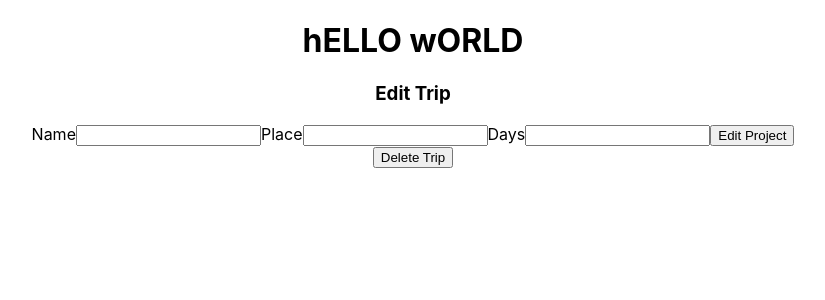
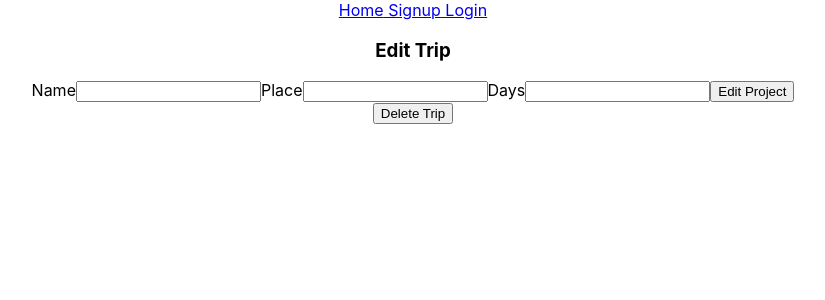
Before and after one commit to asephkhan/project_3_client, a React (Create React App) app: page /trips/edit/1 in a window 1280 px wide. Shown: the top 300 px of the page, without its empty margins (227-1052 px from the left). Built offline with nearby package versions, Linux system fonts and the light colour scheme; no server answers.

Commit message:
updated the nav bar

```diff
--- a/package.json
+++ b/package.json
@@ -7,6 +7,7 @@
     "@testing-library/react": "^12.1.3",
     "@testing-library/user-event": "^13.5.0",
     "amadeus": "^5.7.1",
+    "antd": "^4.19.2",
     "axios": "^0.26.0",
     "dotenv": "^16.0.0",
     "react": "^17.0.2",
--- a/src/App.js
+++ b/src/App.js
@@ -1,22 +1,54 @@
- import "./App.css";
- import React from "react";
- /* import { Routes, Route } from "react-router-dom";  */
-
-import Pages from "./Pages/Pages";
+import "./App.css";
+import React from "react";
+import Home from "./Pages/Home/Home";
+import LoginPage from "./Pages/LoginPage/LoginPage";
+import SignupPage from "./Pages/SignupPage/SignupPage";
+import { Routes, Route } from "react-router-dom";
+import IsAnon from "./Components/IsAnon/IsAnnon";
+import Navbar from "./Components/Navbar/Navbar";
+import IsPrivate from "./Components/IsPrivate/IsPrivate";
+import EditTrip from "./Pages/EditTrip/EditTrip";
+import Trips from "./Pages/Trips/Trips";
+import TripDetails from "./Pages/TripDetails/TripDetails";
 
 function App() {
-  return (
-    <div className="App">
-    <h1> hELLO wORLD</h1>
+  return <div className="App">
+  <Navbar />
+
+<Routes>
+<Route path="/" element={<Home />} />
 
 
-   <Pages />
+<Route path="/trips" element={
+            <IsPrivate>
+              <Trips/>
+            </IsPrivate>
+          }/>
+
+<Route path="/trips/:tripId" element={
+            <IsPrivate>
+              <TripDetails/>
+            </IsPrivate>
+          }
+        />
+
+<Route path="/trips/edit/:tripId" element={<EditTrip />} />
 
 
+<Route path="/signup"element={
+            <IsAnon>
+              <SignupPage />
+            </IsAnon>
+          } />
 
+        <Route path="/login" element={
+           <IsAnon>
+            <LoginPage />
+           </IsAnon> } />
 
-    </div>
-  );
+</Routes>
+
+  </div>;
 }
 
 export default App;
--- a/src/Components/AllFlights/AllFlights.jsx
+++ /dev/null
@@ -1,9 +0,0 @@
-import React from 'react'
-
-function AllFlights() {
-  return (
-    <div>AllFlights</div>
-  )
-}
-
-export default AllFlights
--- /dev/null
+++ b/src/Components/Navbar/Navbar.jsx
@@ -0,0 +1,31 @@
+import React, { useContext } from 'react';
+
+import { Link } from 'react-router-dom';
+import { AuthContext } from '../../context/auth.context';
+
+function Navbar() {
+
+  const { loggedIn, user, logoutUser } = useContext(AuthContext);
+  return (
+    <nav className={'Navbar '}>
+      <Link to="/"> Home</Link>
+      {loggedIn && (
+        <>
+          <Link to="/trips"> My Trips </Link>
+          {user.username}
+          <button onClick={logoutUser}>Logout</button>
+        </>
+      )}
+
+      {!loggedIn && (
+        <>
+          <Link to="/signup"> Signup</Link>
+          <Link to="/login"> Login</Link>
+        </>
+      )}
+
+    </nav>
+  );
+}
+
+export default Navbar;
--- a/src/Components/PopularFlights/PopularFlights.jsx
+++ /dev/null
@@ -1,9 +0,0 @@
-import React from 'react'
-
-function PopularFlights() {
-  return (
-    <div> PopularFlights </div>
-  )
-}
-
-export default PopularFlights
--- a/src/Pages/Home/Home.jsx
+++ b/src/Pages/Home/Home.jsx
@@ -1,15 +1,11 @@
-import AllFlights from "../../Components/AllFlights/AllFlights";
-import PopularFlights from "../../Components/PopularFlights/PopularFlights"
+import React from 'react';
 
-import React from 'react';
-import LoginPage from '../LoginPage/LoginPage';
 
 function Home() {
   return (
     <div>
+     <h1> Welcome to travel diary </h1>
 
-
-     <PopularFlights />
     </div>
   )
 }
--- a/src/Pages/Pages.jsx
+++ /dev/null
@@ -1,57 +0,0 @@
-import React from "react";
-import Home from "../Pages/Home/Home";
-import LoginPage from "./LoginPage/LoginPage";
-import SignupPage from "./SignupPage/SignupPage";
-import { Routes, Route } from "react-router-dom";
-import IsAnon from "../Components/IsAnon/IsAnnon";
-import AllFlights from "../Components/AllFlights/AllFlights";
-import IsPrivate from "../Components/IsPrivate/IsPrivate";
-import EditTrip from "./EditTrip/EditTrip";
-import Trips from "./Trips/Trips";
-import TripDetails from "./TripDetails/TripDetails";
-function Pages() {
-  return (
-    <div>
-
-
-      <Routes>
-        <Route path="/" element={<Home />} />
-        <Route path='/flights' element={<AllFlights />} />
-
-         <Route
-          path="/trips"
-          element={
-            <IsPrivate>
-              <Trips/>
-            </IsPrivate>
-          }
-        />
-
-        <Route
-          path="/trips/:tripId"
-          element={
-            <IsPrivate>
-              <TripDetails/>
-            </IsPrivate>
-          }
-        />
-
-<Route path="/trips/edit/:tripId" element={<EditTrip />} />
-
-        <Route path="/signup"element={
-            <IsAnon>
-              <SignupPage />
-            </IsAnon>
-          } />
-
-        <Route path="/login" element={
-           <IsAnon>
-            <LoginPage />
-           </IsAnon> } />
-
-      </Routes>
-    </div>
-  );
-}
-
-export default Pages;
```
Also changed, not shown: src/Pages/FlightDetails/FlightDetails.jsx (deleted, +0 -9 lines), src/Pages/TripDetails/TripDetails.jsx (+1 -10 lines), src/Components/Navbar/Navbar.css (added), 1 other file (tests, documents, lock files or other folders).
